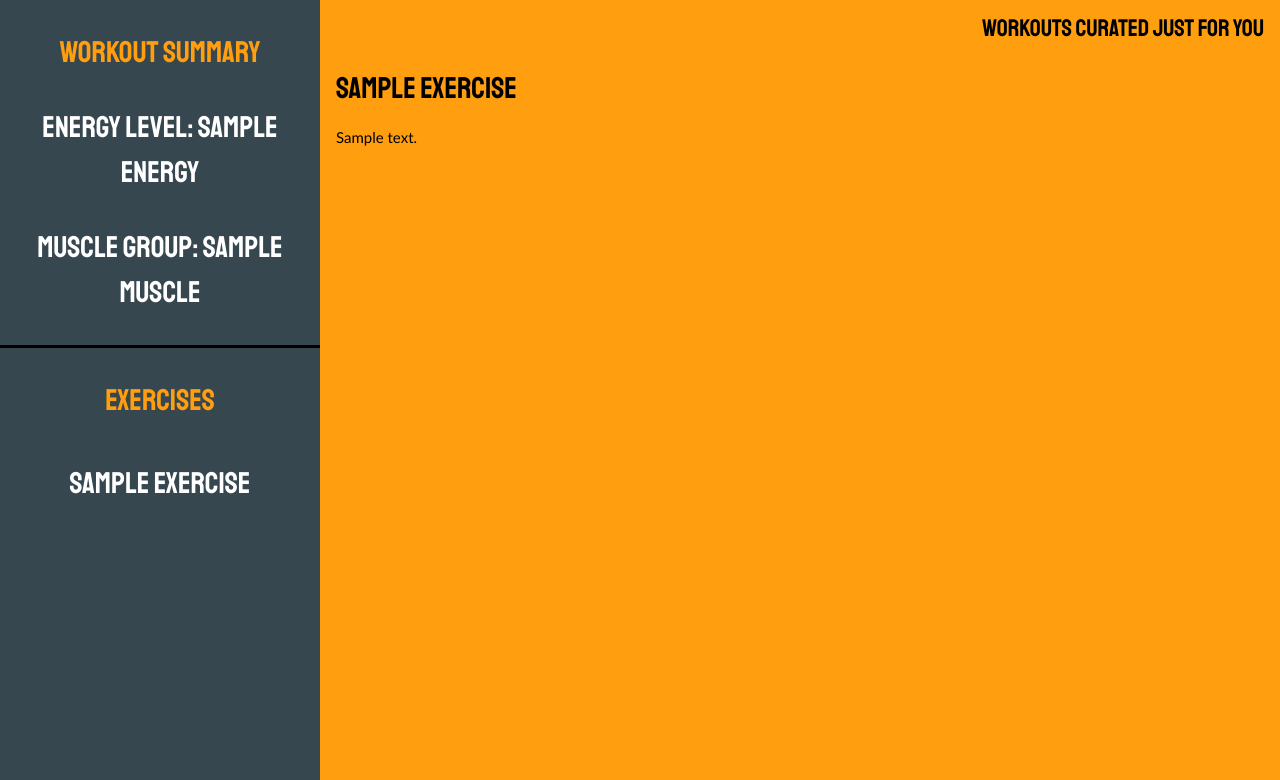
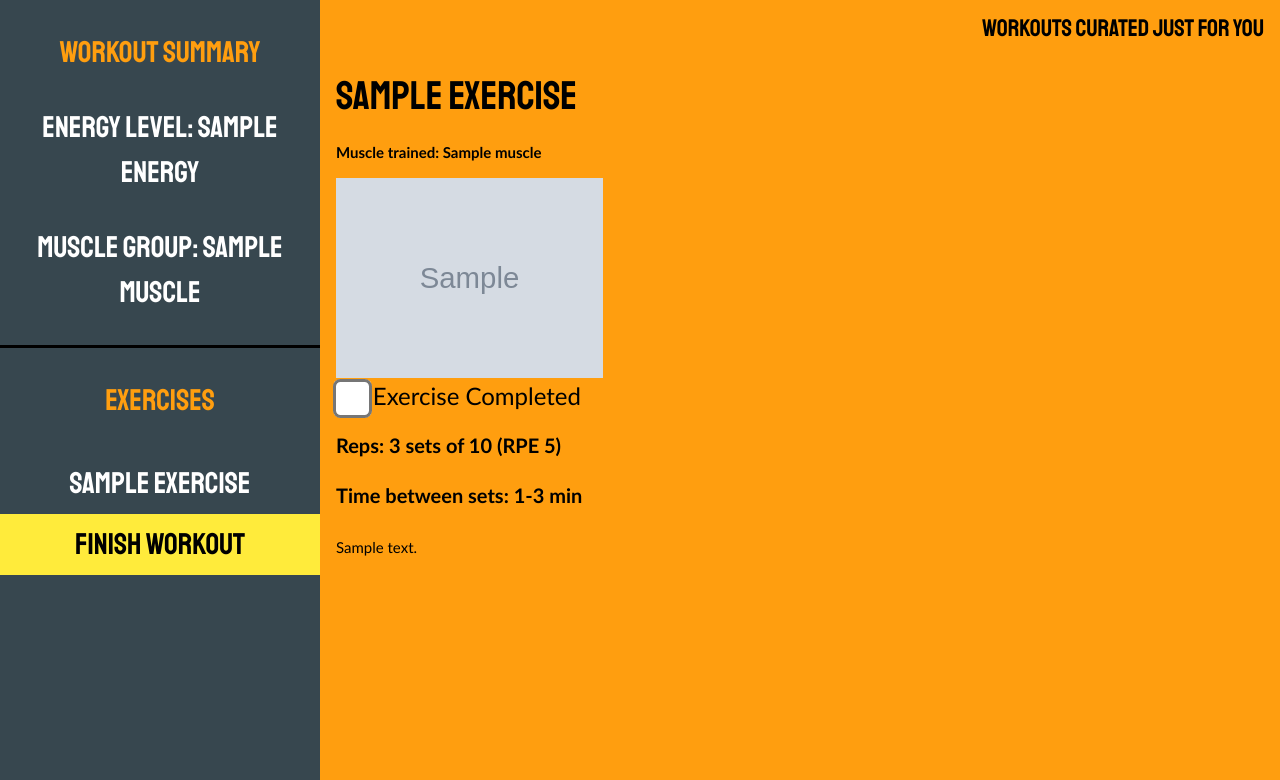
Before and after one commit to NaomiHYNg/DCPNN-c4920project, a Flask app: template templates/summary.html in a window 1280 px wide. Shown: the part 104-884 px from the top of the page. Run offline with Flask 2, Linux system fonts and the light colour scheme; the template is opened without the code that fills it: most values are stand-ins (such as "Sample title", 1, 10 or a date in 2020); grey boxes marked "Sample" are stand-in pictures.

Commit message:
--- SUMMARY PAGE --- Added Images. Added Muscle Group. Added Checkbox to mark Complete. Added Complete page. Added Finish Workout Button (Only works if all exercises complete).

```diff
--- a/__init__.py
+++ b/__init__.py
@@ -68,7 +68,7 @@ def summary():
             elif request.form['energy'] == '9':
                 energy = "HIGH"
 
-            return render_template('summary.html', energy=energy, exercise_list=content, muscle=request.form['muscle'], username=request.form['username'])
+            return render_template('summary.html', energy=energy, exercise_list=content, energy_value=request.form['energy'], muscle=request.form['muscle'], username=request.form['username'])
         except Exception as e:
             print(e)
             error = "Error connecting to server!"
@@ -83,6 +83,11 @@ def generate():
 
     return render_template('generate.html')
 
+@app.route('/complete', methods=['GET', 'POST'])
+def complete():
+
+    return render_template('complete.html')
+
 @app.context_processor
 def utility_functions():
     def print_in_console(message):
--- a/app.py
+++ b/app.py
@@ -61,6 +61,7 @@ class AllCollections(Resource):
                 "exercise": exercise_name,
                 "description": description,
                 "photo": photo,
+                "muscle": muscle,
                 "compound": "false"
             }
             output_list.append(output_dict)
--- a/templates/summary.html
+++ b/templates/summary.html
@@ -15,6 +15,35 @@
             x[i].style.display = "none";
           }
           document.getElementById(workoutName).style.display = "block";
+        }
+
+        function checkCompleted() {
+            var checkboxes = document.forms.check_complete.elements;
+
+            var incomplete = []
+
+            for (var i = 0; i < checkboxes.length; i++) {
+                if (checkboxes[i].checked) {
+                    continue;
+                } else {
+                    incomplete.push(checkboxes[i].getAttribute("name"))
+                }
+            }
+
+            if (incomplete.length == 0) {
+                document.getElementById("check_complete").submit();
+            } else {
+
+                document.getElementById("finish_workout").style.display = "block";
+
+                document.getElementById("finish_workout").innerHTML = "FOLLOWING EXERCISES NOT COMPLETED:<br>";
+
+                for (i = 0; i < incomplete.length; i++) {
+                    document.getElementById("finish_workout").innerHTML = document.getElementById("finish_workout").innerHTML + "- " + incomplete[i] + "<br>";
+                }
+
+            }
+
         }
 
     </script>
@@ -38,6 +67,12 @@
                 </button>
             {% endfor %}
 
+            <button class="w3-bar-item w3-button w3-center w3-animate-opacity w3-yellow" onclick="checkCompleted()">
+                FINISH WORKOUT
+            </button>
+
+            <span class="w3-bar-item w3-center w3-animate-opacity w3-red" id="finish_workout" style="display:none;font-size:16px"></span>
+
             <br>
 
         </div>
@@ -45,6 +80,8 @@
         {% include 'snips/header2.html' %}
 
         <div class="w3-container w3-animate-opacity" style="margin-left:25%; font-family:Trebuchet MS, Helvetica, sans-serif">
+
+            <form id="check_complete" action="{{ url_for('complete') }}" method="POST">
 
             {% set ns = namespace(ex=0) %}
             {% for exercise in exercise_list %}
@@ -55,10 +92,37 @@
                     <div class="workout" id="{{ exercise['id'] }}" style="display:none">
                 {% endif %}
 
-                        <h3 class="w3-staatliches" style="font-size: 30px">
+                        <h3 class="w3-staatliches" style="font-size: 40px">
                             {{ exercise['exercise'] }}
                         </h3>
                         <p>
+                            <b>Muscle trained: {{ exercise['muscle'] }}</b>
+                        </p>
+                        <p>
+                            {% for image in exercise['photo'] %}
+                                <img src="{{ image }}" alt="exercise_photo" width="auto" height="200px" style="float:left">
+                            {% endfor %}
+                        </p>
+
+                        <p style="clear:left">
+                        <input type="checkbox" name="{{ exercise['exercise'] }}" value="uncomplete" style="transform:scale(3);margin:10px">
+                            <span style="font-size:24px">Exercise Completed</span>
+                        {% set rpe = energy_value | int %}
+                        {% set rpe = 5 + rpe/3 %}
+                        <b style="font-size:20px">
+                                <p>
+                                    Reps: 3 sets of 10
+                                    <span class="w3-tooltip">(RPE {{ rpe | int }})
+                                        <span class="w3-text w3-theme w3-tag w3-animate-opacity">
+                                            {% set reps = 10-rpe %}
+                                            Finish your sets with {{ reps | int }} reps in the tank
+                                        </span>
+                                    </span>
+                                </p>
+                                <p>
+                                    Time between sets: 1-3 min
+                                </p>
+                        </b>
                             {{ exercise['description'] }}
                         </p>
 
@@ -66,6 +130,8 @@
 
             {% endfor %}
 
+            </form>
+
         </div>
 
     </body>
```
Also changed, not shown: templates/complete.html (added, +20 -0 lines).
